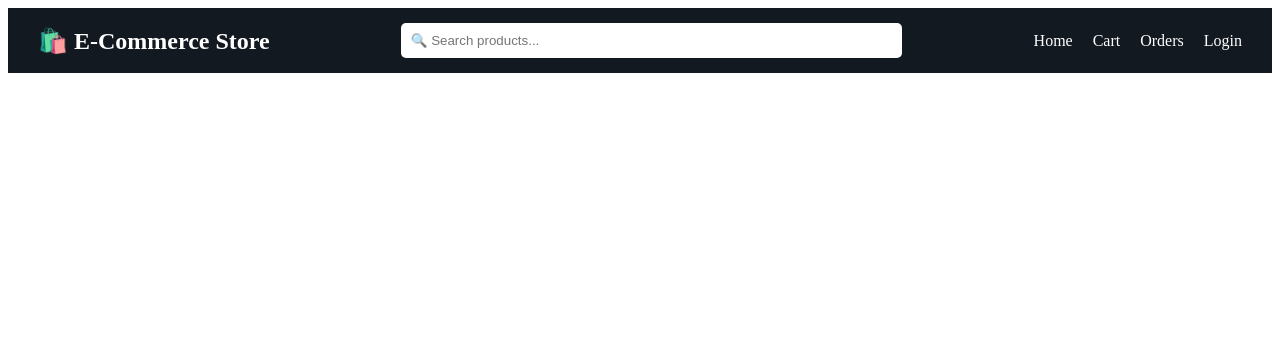
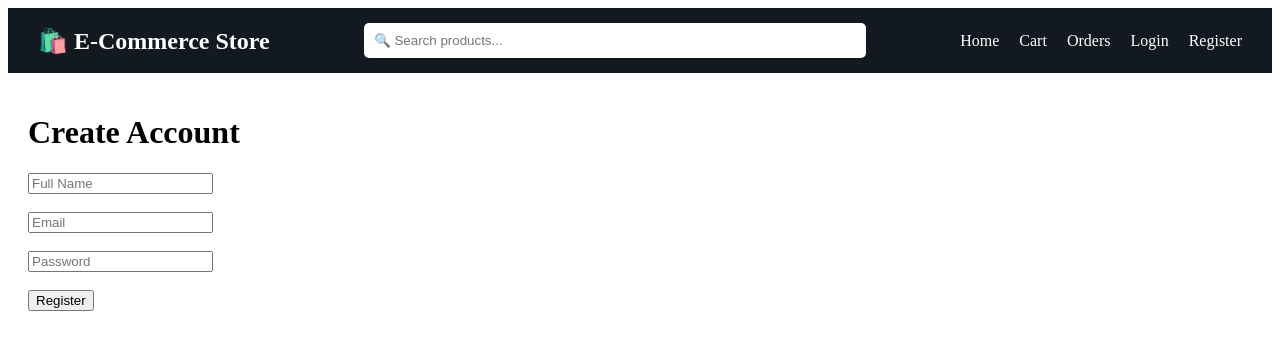
Before and after one commit to AlokMishra7275/CodeAlpha_EcommerceStore, a React (Create React App) app in the folder frontend/: page /register in a window 1280 px wide. Shown: the top 350 px of the page. Built offline with nearby package versions, Linux system fonts and the light colour scheme.

Commit message:
Added register page

```diff
--- a/frontend/src/App.js
+++ b/frontend/src/App.js
@@ -6,6 +6,7 @@ import Home from "./pages/Home";
 import Cart from "./pages/Cart";
 import Orders from "./pages/Orders";
 import Login from "./pages/Login";
+import Register from "./pages/Register";
 
 function App() {
   const [search, setSearch] = useState("");
@@ -19,6 +20,7 @@ function App() {
         <Route path="/cart" element={<Cart />} />
         <Route path="/orders" element={<Orders />} />
         <Route path="/login" element={<Login />} />
+        <Route path="/register" element={<Register />} />
       </Routes>
     </Router>
   );
--- a/frontend/src/components/Navbar.js
+++ b/frontend/src/components/Navbar.js
@@ -38,7 +38,10 @@ const Navbar = ({ search, setSearch }) => {
             Logout
           </button>
         ) : (
-          <Link to="/login">Login</Link>
+          <>
+            <Link to="/login">Login</Link>
+            <Link to="/register">Register</Link>
+          </>
         )}
       </div>
     </nav>
--- /dev/null
+++ b/frontend/src/pages/Register.js
@@ -0,0 +1,70 @@
+import React, { useState } from "react";
+import axios from "axios";
+
+const Register = () => {
+  const [name, setName] = useState("");
+  const [email, setEmail] = useState("");
+  const [password, setPassword] = useState("");
+
+  const handleRegister = async (e) => {
+    e.preventDefault();
+
+    try {
+      const res = await axios.post(
+        "https://codealpha-ecommercestore-ypuy.onrender.com/api/auth/register",
+        {
+          name,
+          email,
+          password,
+        }
+      );
+
+      alert(res.data.message);
+
+      window.location.href = "/login";
+    } catch (error) {
+      alert(error.response?.data?.message || "Registration Failed");
+    }
+  };
+
+  return (
+    <div style={{ padding: "20px" }}>
+      <h1>Create Account</h1>
+
+      <form onSubmit={handleRegister}>
+        <input
+          type="text"
+          placeholder="Full Name"
+          value={name}
+          onChange={(e) => setName(e.target.value)}
+        />
+
+        <br /><br />
+
+        <input
+          type="email"
+          placeholder="Email"
+          value={email}
+          onChange={(e) => setEmail(e.target.value)}
+        />
+
+        <br /><br />
+
+        <input
+          type="password"
+          placeholder="Password"
+          value={password}
+          onChange={(e) => setPassword(e.target.value)}
+        />
+
+        <br /><br />
+
+        <button type="submit">
+          Register
+        </button>
+      </form>
+    </div>
+  );
+};
+
+export default Register;
```
Also changed, not shown: 1 other file (tests, documents, lock files or other folders).
